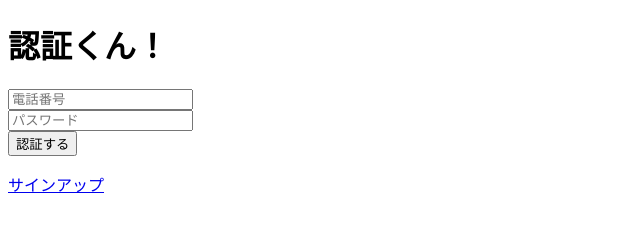
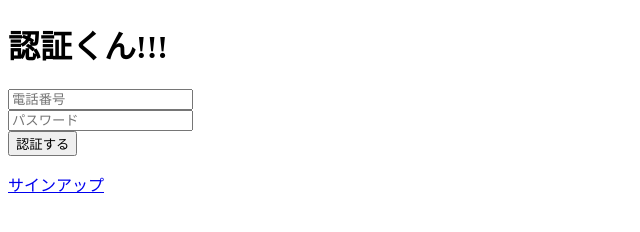
Before and after one commit to mmm0707/Ninsyo-Kun, a plain HTML site: page login.html in a window 1280 px wide. Shown: the full height of the page, 0-640 px from the left. Drawn offline with Linux system fonts and the light colour scheme.

Commit message:
テストコミット

```diff
--- a/login.html
+++ b/login.html
@@ -11,7 +11,7 @@
 <body>
 
     <!-- main -->
-    <h1>認証くん！</h1>
+    <h1>認証くん!!!</h1>
     <form neme="login_form">
         <input id="tel" type="text" name="text" placeholder="電話番号">
     </form>
```
